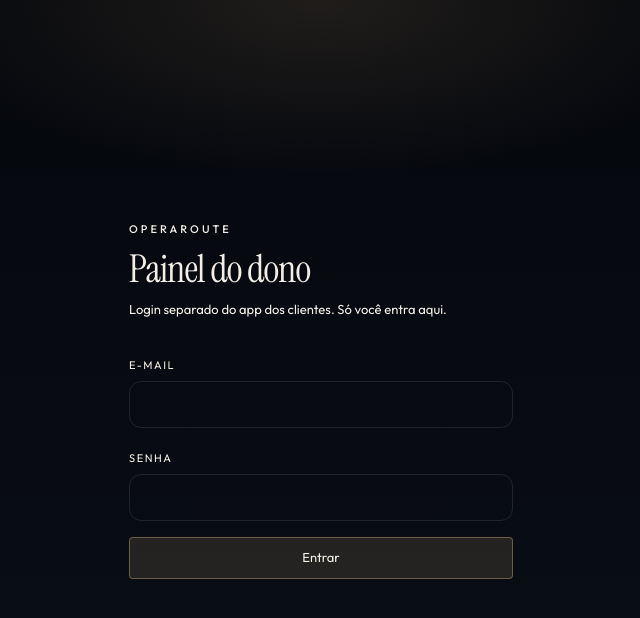
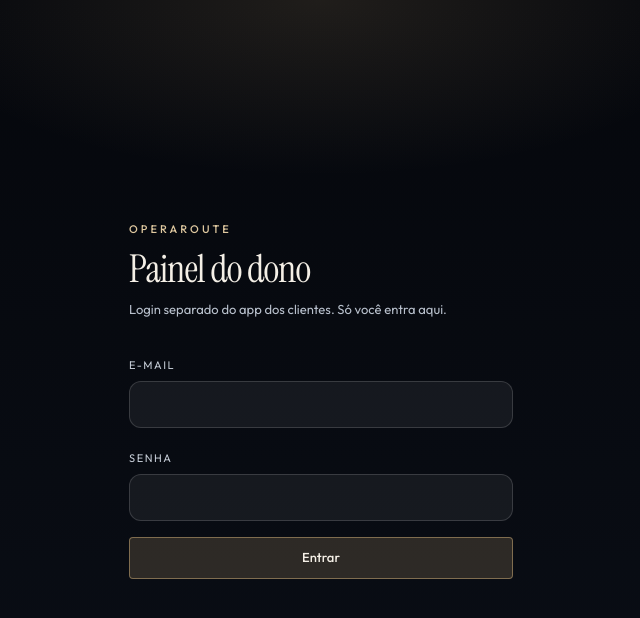
Before and after one commit to adilsonalves123/operaroute-app, a Next.js app: page /dono/login in a window 1280 px wide. Shown: the top 618 px of the page, without its empty margins (319-959 px from the left). Built offline with nearby package versions, Linux system fonts and the light colour scheme; no server answers.

Commit message:
fix(dono): corrige contraste ilegível no login do painel
A tela /dono/login usava tokens text-at-* sem root que os define e
herdava o tema claro do app, deixando título, labels e botão quase
invisíveis no fundo escuro.

Co-authored-by: adilsonalves123 <adilsonalves123@users.noreply.github.com>

```diff
--- a/src/app/globals.css
+++ b/src/app/globals.css
@@ -1369,3 +1369,26 @@ html[data-app-theme="light"] #detalhe-nicho table td.tabular-nums,
 html[data-app-theme="light"] #detalhe-nicho table td[class*="text-slate"] {
   color: #292524;
 }
+
+/* Login do dono — sempre fundo escuro; não herdar tema claro do app */
+.dono-login-root {
+  color: #f4efe6;
+}
+
+.dono-login-root .dono-login-input,
+html[data-app-theme="light"] .dono-login-root .dono-login-input {
+  background: rgba(255, 255, 255, 0.06);
+  border-color: rgba(255, 255, 255, 0.15);
+  color: #f4efe6;
+}
+
+.dono-login-root .dono-login-input::placeholder,
+html[data-app-theme="light"] .dono-login-root .dono-login-input::placeholder {
+  color: #8b93a3;
+}
+
+.dono-login-root .dono-login-input:focus,
+html[data-app-theme="light"] .dono-login-root .dono-login-input:focus {
+  border-color: rgba(196, 165, 116, 0.55);
+  box-shadow: 0 0 0 2px rgba(196, 165, 116, 0.12);
+}
--- a/src/components/dono/DonoLoginClient.tsx
+++ b/src/components/dono/DonoLoginClient.tsx
@@ -49,7 +49,11 @@ export function DonoLoginClient() {
 
   return (
     <div
-      className={cn(display.variable, sans.variable, "relative flex min-h-dvh items-center justify-center px-4")}
+      className={cn(
+        display.variable,
+        sans.variable,
+        "dono-login-root relative flex min-h-dvh items-center justify-center px-4"
+      )}
       style={{ fontFamily: "var(--font-dono-login-sans), system-ui, sans-serif" }}
     >
       <div className="pointer-events-none absolute inset-0 -z-10" aria-hidden>
@@ -64,24 +68,24 @@ export function DonoLoginClient() {
 
       <div className="w-full max-w-sm">
         <p
-          className="text-[11px] font-medium uppercase text-at-link/90"
+          className="text-[11px] font-medium uppercase text-[#e0c9a0]"
           style={{ letterSpacing: "0.28em" }}
         >
           OperaRoute
         </p>
         <h1
-          className="mt-3 text-[2.4rem] leading-none tracking-tight text-at-primary"
+          className="mt-3 text-[2.4rem] leading-none tracking-tight text-[#f4efe6]"
           style={{ fontFamily: "var(--font-dono-login-display), Georgia, serif" }}
         >
           Painel do dono
         </h1>
-        <p className="mt-3 text-[13px] text-at-muted">
+        <p className="mt-3 text-[13px] text-[#b8c0cc]">
           Login separado do app dos clientes. Só você entra aqui.
         </p>
 
         <form onSubmit={handleSubmit} className="mt-8 space-y-4">
           <label className="block">
-            <span className="text-[11px] uppercase tracking-[0.14em] text-at-muted">
+            <span className="text-[11px] uppercase tracking-[0.14em] text-[#c5ccd6]">
               E-mail
             </span>
             <input
@@ -90,11 +94,11 @@ export function DonoLoginClient() {
               value={email}
               onChange={(e) => setEmail(e.target.value)}
               autoComplete="username"
-              className="mt-1.5 w-full rounded-sm border border-white/[0.1] bg-at-card-soft px-3.5 py-2.5 text-[14px] text-at-primary outline-none focus:border-[#c4a574]/40"
+              className="dono-login-input mt-1.5 w-full rounded-sm border border-white/15 bg-white/[0.06] px-3.5 py-2.5 text-[14px] text-[#f4efe6] outline-none focus:border-[#c4a574]/55"
             />
           </label>
           <label className="block">
-            <span className="text-[11px] uppercase tracking-[0.14em] text-at-muted">
+            <span className="text-[11px] uppercase tracking-[0.14em] text-[#c5ccd6]">
               Senha
             </span>
             <input
@@ -103,7 +107,7 @@ export function DonoLoginClient() {
               value={password}
               onChange={(e) => setPassword(e.target.value)}
               autoComplete="current-password"
-              className="mt-1.5 w-full rounded-sm border border-white/[0.1] bg-at-card-soft px-3.5 py-2.5 text-[14px] text-at-primary outline-none focus:border-[#c4a574]/40"
+              className="dono-login-input mt-1.5 w-full rounded-sm border border-white/15 bg-white/[0.06] px-3.5 py-2.5 text-[14px] text-[#f4efe6] outline-none focus:border-[#c4a574]/55"
             />
           </label>
 
@@ -116,7 +120,7 @@ export function DonoLoginClient() {
           <button
             type="submit"
             disabled={loading}
-            className="w-full rounded-sm border border-[#c4a574]/45 bg-[#c4a574]/15 py-2.5 text-[13px] text-at-link transition hover:bg-[#c4a574]/25 disabled:opacity-50"
+            className="w-full rounded-sm border border-[#c4a574]/55 bg-[#c4a574]/20 py-2.5 text-[13px] font-medium text-[#f4efe6] transition hover:bg-[#c4a574]/30 disabled:opacity-50"
           >
             {loading ? "Entrando…" : "Entrar"}
           </button>
```
